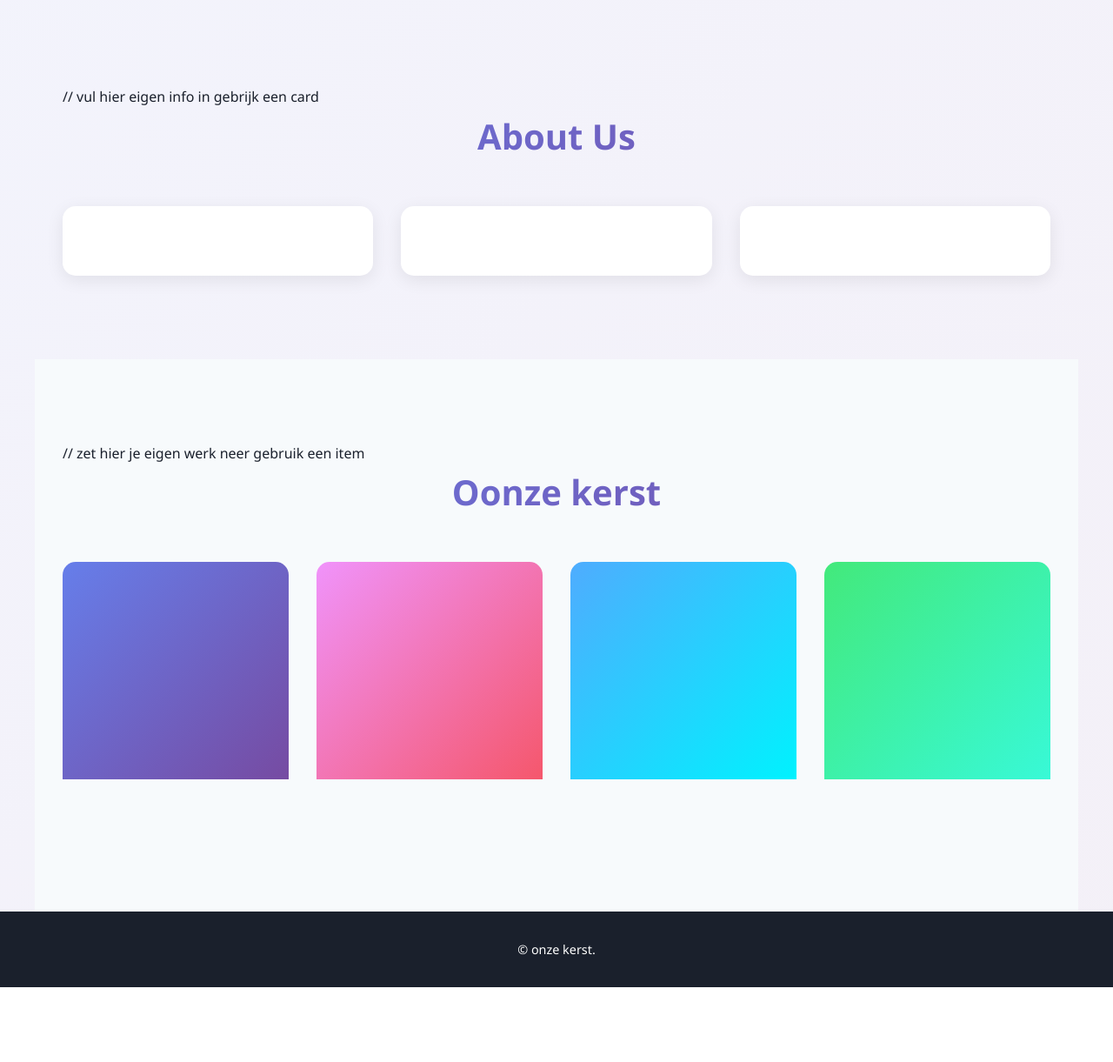
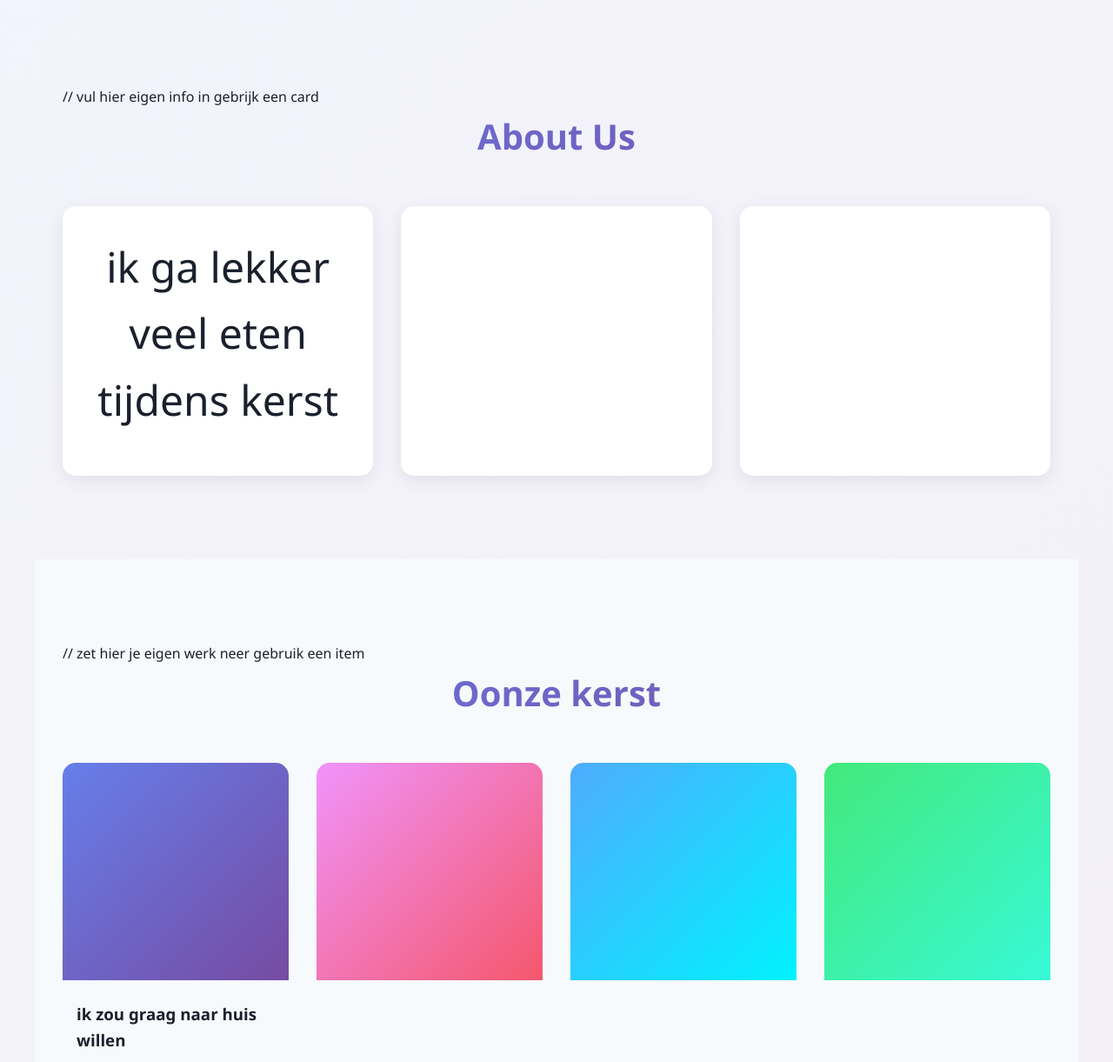
Before and after one commit to rwijs1610/skill-github-les4-web, a plain HTML site: page docs/index.html in a window 1280 px wide. Shown: the part 777-1998 px from the top of the page at 87% size. Before the commit the page ends 1912 px from the top, so only its background shows below. Drawn offline with Linux system fonts and the light colour scheme.

Commit message:
another one THANK YOU

```diff
--- a/docs/index.html
+++ b/docs/index.html
@@ -12,7 +12,7 @@
         <div class="nav-container">
             <div class="logo">kerst site</div>
             <ul class="nav-menu">
-                <li><a href="#home" class="nav-link active"></a></li> //zet hier je eigen naam neer
+                <li><a href="#home" class="nav-link active">Rens is gay</a></li> //zet hier je eigen naam neer
                 <li><a href="#about" class="nav-link"></a></li>
                 <li><a href="#portfolio" class="nav-link"></a></li>
                 <li><a href="#contact" class="nav-link"></a></li>
@@ -38,7 +38,7 @@
         <h2>About Us</h2>
         <div class="about-grid">
             <div class="about-card">
-                <div class="card-icon"></div>
+                <div class="card-icon">ik ga lekker veel eten tijdens kerst</div>
                 <h3></h3>
                 <p></p>
             </div>
@@ -61,7 +61,7 @@
         <div class="portfolio-grid">
             <div class="portfolio-item">
                 <div class="portfolio-image" style="background: linear-gradient(135deg, #667eea 0%, #764ba2 100%)"></div>
-                <h3></h3>
+                <h3>ik zou graag naar huis willen</h3>
                 <p></p>
             </div>
             <div class="portfolio-item">
```
